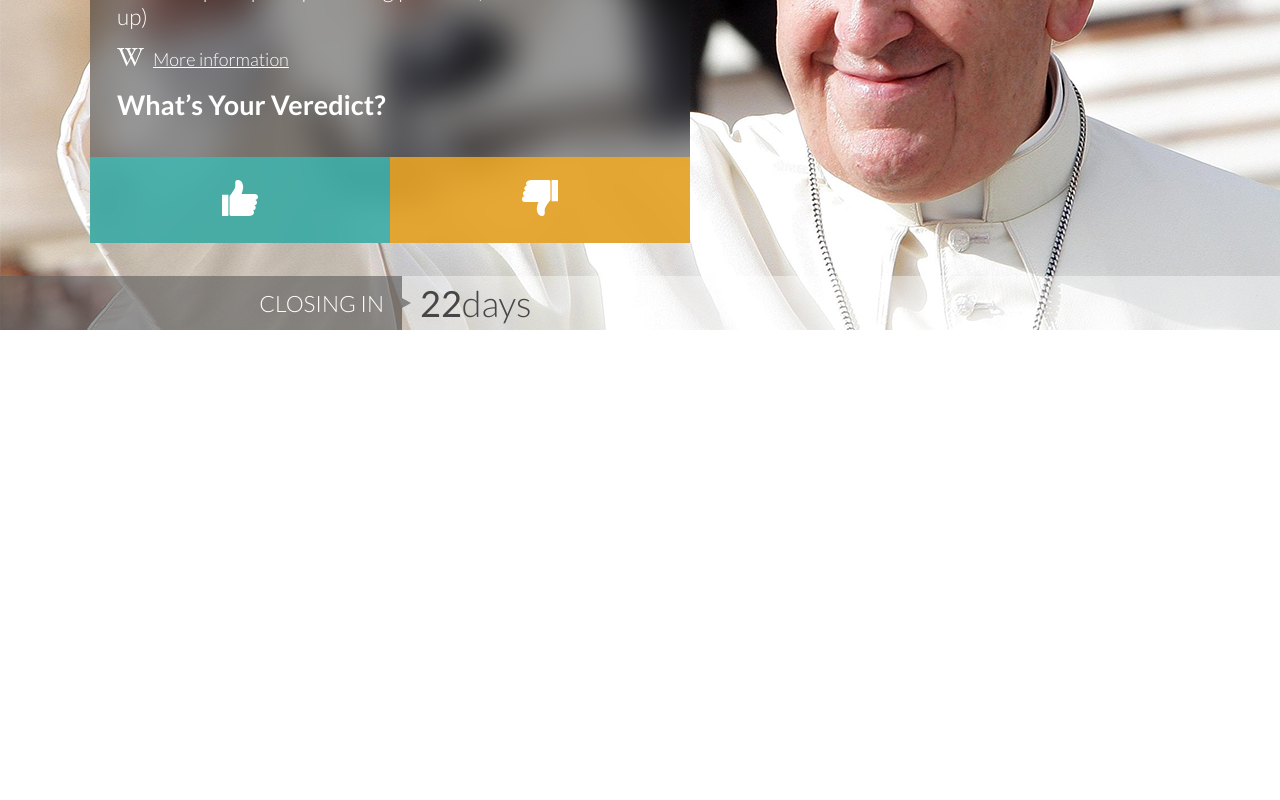
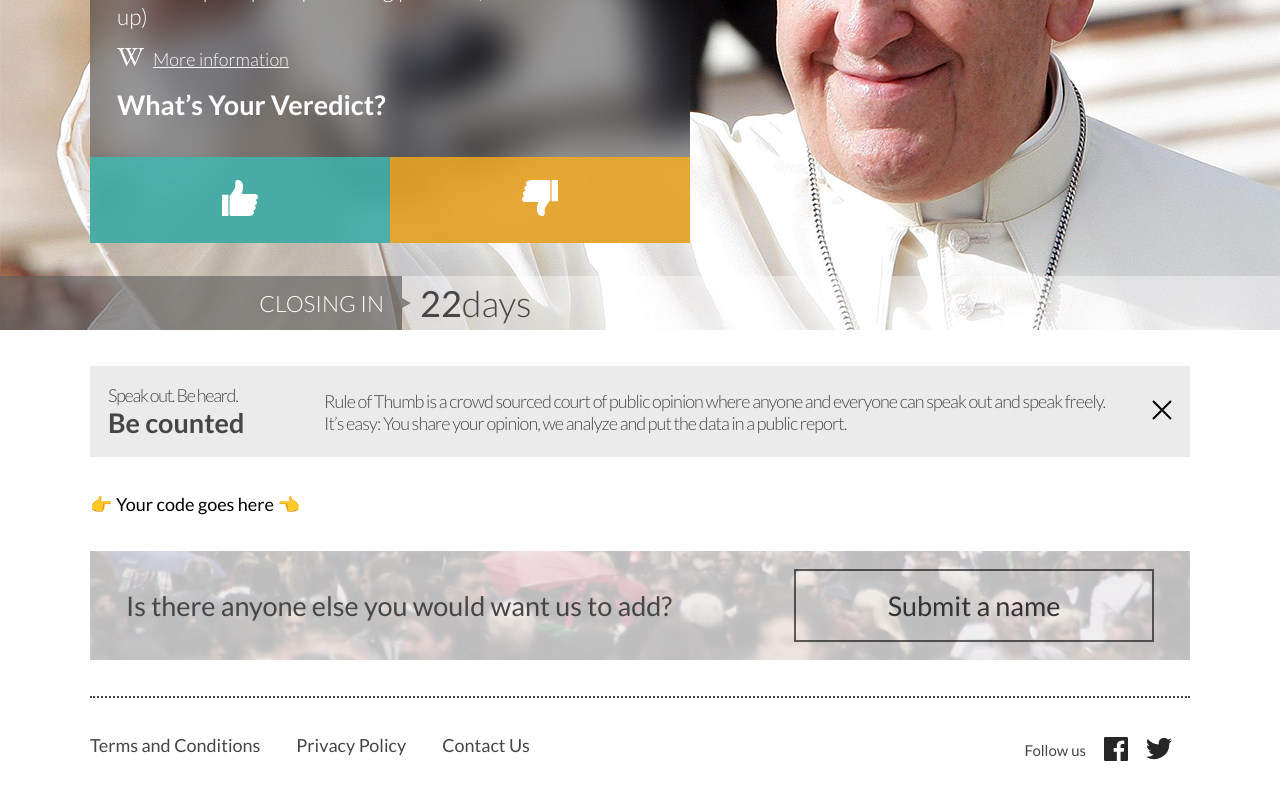
Before and after one commit to jaravad/rule-of-thumb, a React (Create React App) app: page / in a window 1280 px wide. Shown: the part 370-1170 px from the top of the page. Before the commit the page ends 800 px from the top, so only its background shows below. Built offline with nearby package versions, Linux system fonts and the light colour scheme.

Commit message:
feat: Add Main, Footer and banners

```diff
--- a/src/App.jsx
+++ b/src/App.jsx
@@ -1,11 +1,15 @@
 import NavBar from './layout/NavBar';
 import Hero from './layout/Hero';
+import Main from './layout/Main';
+import Footer from './layout/Footer';
 
 const App = () => {
   return (
     <>
       <NavBar />
       <Hero />
+      <Main />
+      <Footer />
     </>
   );
 };
--- /dev/null
+++ b/src/components/MessageBanner.jsx
@@ -0,0 +1,28 @@
+import React from 'react';
+
+const MessageBanner = () => {
+  return (
+    <aside className="banner banner-top" role="doc-tip" aria-label="Speak Out">
+      <div className="banner__left">
+        <span className="banner__hairline">Speak out. Be heard.</span>
+        <span className="banner__title">Be counted</span>
+      </div>
+      <div className="banner__right">
+        <p className="banner__text">
+          Rule of Thumb is a crowd sourced court of public opinion where anyone
+          and everyone can speak out and speak freely. It’s easy: You share your
+          opinion, we analyze and put the data in a public report.
+        </p>
+      </div>
+      <button className="icon-button" aria-label="close">
+        <svg width="20" height="20" xmlns="http://www.w3.org/2000/svg">
+          <g stroke="#000" strokeWidth="2" fill="none" fillRule="evenodd">
+            <path d="M1 19L19 1M1 1l18 18" />
+          </g>
+        </svg>
+      </button>
+    </aside>
+  );
+};
+
+export default MessageBanner;
--- /dev/null
+++ b/src/components/SubmitBanner.jsx
@@ -0,0 +1,31 @@
+import bgPeople from '../assets/img/bg-people.png';
+import bgPeople2x from '../assets/img/bg-people.@2x.png';
+
+const Banner = () => {
+  return (
+    <aside
+      className="banner banner-bottom"
+      role="doc-tip"
+      aria-label="Submit a name"
+    >
+      <img
+        srcSet={`${bgPeople} 750w, ${bgPeople2x} 1440w`}
+        sizes="(min-width: 750px) 1440px, 100vw"
+        className="banner__background"
+        src={bgPeople}
+        alt=""
+        role="none"
+      />
+      <div className="banner__left">
+        <h2 className="banner__heading">
+          Is there anyone else you would want us to add?
+        </h2>
+      </div>
+      <div className="banner__right">
+        <button className="banner__cta">Submit a name</button>
+      </div>
+    </aside>
+  );
+};
+
+export default Banner;
--- /dev/null
+++ b/src/layout/Footer.jsx
@@ -0,0 +1,54 @@
+/* eslint-disable jsx-a11y/no-redundant-roles */
+import { Link } from 'react-router-dom';
+
+const Footer = () => {
+  return (
+    <div className="max-centered">
+      <hr role="separator" />
+      <footer className="footer">
+        <div className="footer__links">
+          <ul>
+            <li>
+              <Link to="/">Terms and Conditions</Link>
+            </li>
+            <li>
+              <Link to="/">Privacy Policy</Link>
+            </li>
+            <li>
+              <Link to="/">Contact Us</Link>
+            </li>
+          </ul>
+        </div>
+        <div className="footer__social">
+          <span>Follow us</span>
+          <ul>
+            <li>
+              <Link to="/">
+                <svg width="24" height="24" xmlns="http://www.w3.org/2000/svg">
+                  <path
+                    d="M24 1.325v21.35c0 .732-.593 1.325-1.325 1.325H16.56v-9.294h3.12l.467-3.622H16.56V8.771c0-1.048.292-1.763 1.796-1.763h1.918v-3.24a25.663 25.663 0 00-2.795-.143c-2.766 0-4.659 1.688-4.659 4.788v2.671H9.691v3.622h3.128V24H1.325A1.325 1.325 0 010 22.676V1.325A1.325 1.325 0 011.325 0h21.35A1.325 1.325 0 0124 1.325z"
+                    fill="#262626"
+                    fillRule="nonzero"
+                  />
+                </svg>
+              </Link>
+            </li>
+            <li>
+              <Link to="/">
+                <svg width="26" height="23" xmlns="http://www.w3.org/2000/svg">
+                  <path
+                    d="M23.329 6.204c.01.23.01.458.01.687A15.182 15.182 0 01-.008 19.688c.421.05.845.075 1.27.073a10.7 10.7 0 006.627-2.289 5.335 5.335 0 01-4.984-3.704c.798.151 1.62.12 2.404-.094a5.346 5.346 0 01-4.276-5.233v-.073a5.396 5.396 0 002.413.666 5.357 5.357 0 01-1.654-7.127A15.15 15.15 0 0012.79 7.484a5.898 5.898 0 01-.135-1.217 5.336 5.336 0 019.228-3.652 10.612 10.612 0 003.392-1.29 5.368 5.368 0 01-2.351 2.955 10.811 10.811 0 003.07-.843 10.868 10.868 0 01-2.664 2.767z"
+                    fill="#262626"
+                    fillRule="nonzero"
+                  />
+                </svg>
+              </Link>
+            </li>
+          </ul>
+        </div>
+      </footer>
+    </div>
+  );
+};
+
+export default Footer;
--- /dev/null
+++ b/src/layout/Main.jsx
@@ -0,0 +1,18 @@
+import MessageBanner from '../components/MessageBanner';
+import SubmitBanner from '../components/SubmitBanner';
+
+const Main = () => {
+  return (
+    <div className="max-centered">
+      <MessageBanner />
+      <main role="main">
+        {/* <!-- Start: Implementation --> */}
+        👉 Your code goes here 👈
+        {/* <!-- End: Implementation --> */}
+      </main>
+      <SubmitBanner />
+    </div>
+  );
+};
+
+export default Main;
```
